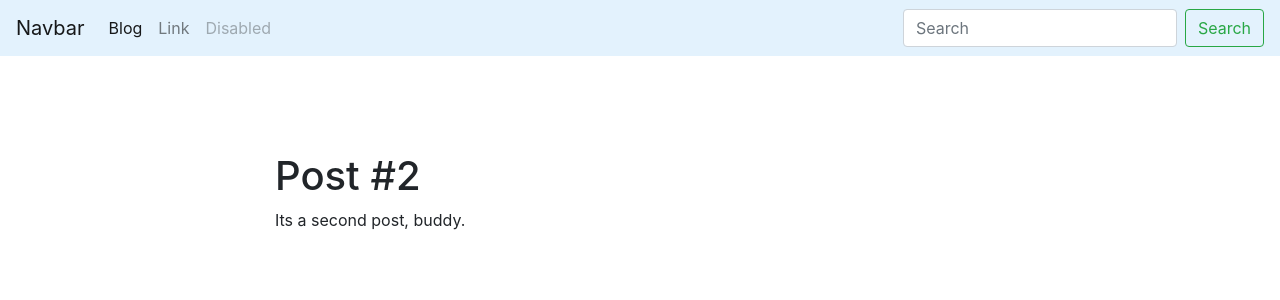
After one commit to icelandic6/bloglandic, a Django app: a page that uses icengine/blog/templates/blog/post_details.html in a window 1280 px wide. The commit adds this page. Shown: the top 300 px of the page. Run offline with Django 3.2, Linux system fonts and the light colour scheme; data comes from the database, SQL or seed files in the repository; some libraries are stand-ins or nearby versions.

Commit message:
Add post details page and its logics

```diff
--- a/icengine/blog/models.py
+++ b/icengine/blog/models.py
@@ -1,5 +1,5 @@
 from django.db import models
-
+from django.shortcuts import reverse
 
 class Post(models.Model):
     title = models.CharField(max_length=150, db_index=True)
@@ -7,5 +7,8 @@ class Post(models.Model):
     body = models.TextField(blank=True, db_index=True)
     date_pub = models.DateTimeField(auto_now_add=True)
 
+    def get_absolute_url(self):
+        return reverse('post_details_url', kwargs={'slug': self.slug})
+
     def __str__(self):
         return '{}'.format(self.title)
--- a/icengine/blog/templates/blog/index.html
+++ b/icengine/blog/templates/blog/index.html
@@ -14,7 +14,7 @@
           <div class="card-body">
             <h5 class="card-title">{{ post.title }}</h5>
             <p class="card-text">{{ post.body|truncatewords:15 }}</p>
-            <a href="#" class="btn btn-light">Read</a>
+            <a href="{{ post.get_absolute_url }}" class="btn btn-light">Read</a>
           </div>
         </div>
     {% endfor %}
--- /dev/null
+++ b/icengine/blog/templates/blog/post_details.html
@@ -0,0 +1,14 @@
+{% extends 'blog/blog_base.html' %}
+
+{% block title %}
+    {{ post.title }} - {{ block.super }}
+{% endblock %}
+
+{% block content %}
+    <h1 class="mt-5">
+        {{ post.title }}
+    </h1>
+    <p>
+        {{ post.body }}
+    </p>
+{% endblock %}
--- a/icengine/blog/urls.py
+++ b/icengine/blog/urls.py
@@ -4,4 +4,5 @@ from .views import *
 
 urlpatterns = [
     path('', posts_list, name='posts_list_url'),
+    path('post/<str:slug>/', post_details, name='post_details_url')
 ]
--- a/icengine/blog/views.py
+++ b/icengine/blog/views.py
@@ -6,3 +6,8 @@ from .models import Post
 def posts_list(request):
     posts = Post.objects.all()
     return render(request, 'blog/index.html', context={'posts': posts})
+
+
+def post_details(request, slug):
+    post = Post.objects.get(slug__iexact=slug)
+    return render(request, 'blog/post_details.html', context={'post': post})
```
